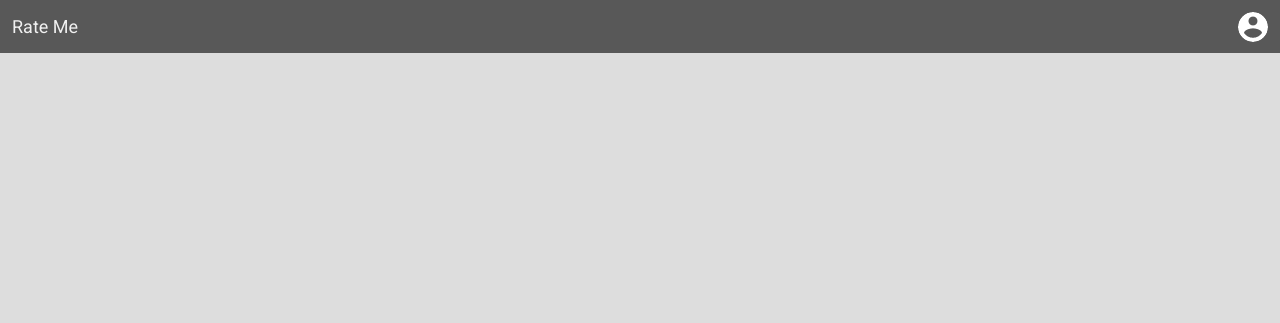
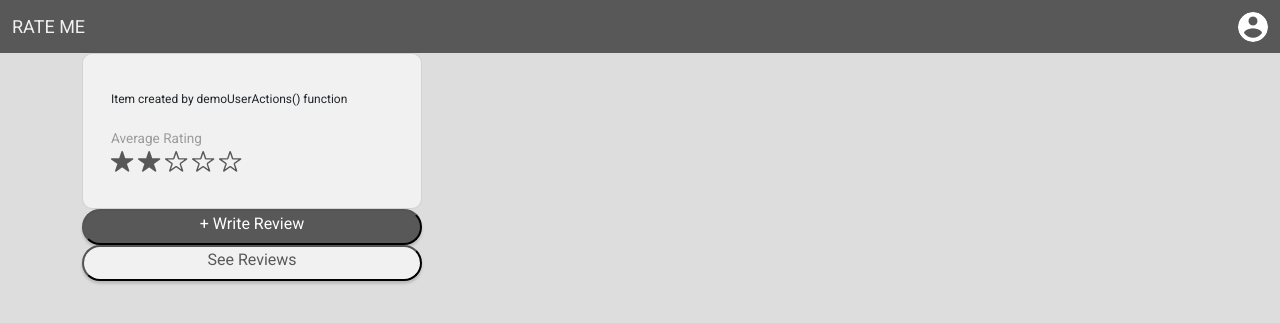
Before and after one commit to keyknee/web-dev-test, a Flask app: a page that uses templates/item.html in a window 1280 px wide. Shown: the top 323 px of the page. Run offline with Flask 2, Linux system fonts and the light colour scheme; some libraries are stand-ins or nearby versions.

Commit message:
item review page template completed

```diff
--- a/app.py
+++ b/app.py
@@ -20,7 +20,9 @@ def home():
 
 @app.route('/<item_name>')
 def item(item_name):
-    return render_template('item.html'
+    return render_template('item.html',
+        users=logic.users,
+        items=[x for x in logic.items if x.title == item_name]
     )
 
 if __name__ == '__main__':
--- a/static/css/custom.css
+++ b/static/css/custom.css
@@ -1,3 +1,7 @@
+a:hover {
+    color: #F1F1F1;
+}
+
 #user-dropdown-button {
     height: 30px;
     width: 30px;
@@ -20,6 +24,7 @@ body {
     font-family: 'Roboto', sans-serif;
     font-size: 18px;
     text-decoration: none;
+    text-transform: uppercase;
 }
 
 .avg-rating-label {
@@ -29,17 +34,23 @@ body {
     margin-bottom: 0px;
 }
 
-img.card-img-top {
-    height: 160px;
-    width: 160px;
-    align-self: center;
-}
 
 .item-card {
     border-radius: 10px;
     background-color: #F1F1F1;
     padding: 20px 12px;
-    width: 192px;
+    width: 200px;
+}
+.placeholder {
+    background-color: #DDDDDD;
+    cursor:pointer;
+}
+.item-card>a>.card-img-top {
+    border: 2px #F1F1F1;
+    border-radius: 10px;
+    height: 160px;
+    width: 165px;
+    align-self: center;
 }
 
 .item-description {
@@ -65,7 +76,6 @@ img.card-img-top {
 #user-list > li {
     color: #585858;
     border-bottom: 1px #DDDDDD;
-
 }
 
 div.usr-creation-form {
@@ -85,5 +95,39 @@ input#username {
 }
 
 .itm-container {
+    padding-top: 35px;
+    display: grid;
+    grid: auto / auto auto;
+    gap: 30px;
     z-index: -1;
 }
+
+#itm-review-summary {
+    width: 340px;
+}
+
+.itm-review-btn {
+    border-radius: 18px;
+    box-shadow: 0pt 2pt 2pt #00000029;
+    display: block;
+    font-family: 'Roboto', sans-serif;
+    font-size: 16px;
+    height: 36px;
+    width: 340px;
+}
+
+.itm-review-btn>p {
+    align-self: center;
+    display: inline-block;
+    vertical-align: middle;
+}
+
+#write-review {
+    background-color: #585858;
+    color: #FFFFFF;
+}
+
+#see-reviews {
+    background-color: #F1F1F1;
+    color: #585858;
+}
--- a/templates/item.html
+++ b/templates/item.html
@@ -3,18 +3,25 @@
 {% block head %}
 {% endblock %}
 
-<div class="" id="itm-review-summary">
-    <img class="placeholder" />
-    <p></p>
+
+{% block body %}
+<div class="container">
+    {% for item in items %}
+    <div class="card item-card" id="itm-review-summary">
+        <div class="card-body">
+            <p class="card-text item-description">{{item.description}}</p>
+            <p class="avg-rating-label">Average Rating</p>
+            {% for x in range(0,item.avg_rating) %}
+            <img src="{{url_for('static', filename='png/star-fill-icon.png') }}" class="rating-star" id="rating-star-{{ x }}">
+            {% endfor %}
+            {% for x in range(0,5-item.avg_rating) %}
+            <img src="{{url_for('static', filename='png/star-empty-icon.png') }}" class="rating-star" id="rating-star-{{ x }}">
+            {% endfor %}
+        </div>
+    </div>
+    <button class="itm-review-btn" id="write-review"><p>+ Write Review</p></button>
+    <button class="itm-review-btn" id="see-reviews"><p>See Reviews</p></button>
+
+    {% endfor %}
 </div>
-<div>
-
-</div>
-<div>
-
-</div>
-<div>
-
-</div>
-{% block body %}
 {% endblock %}
```
